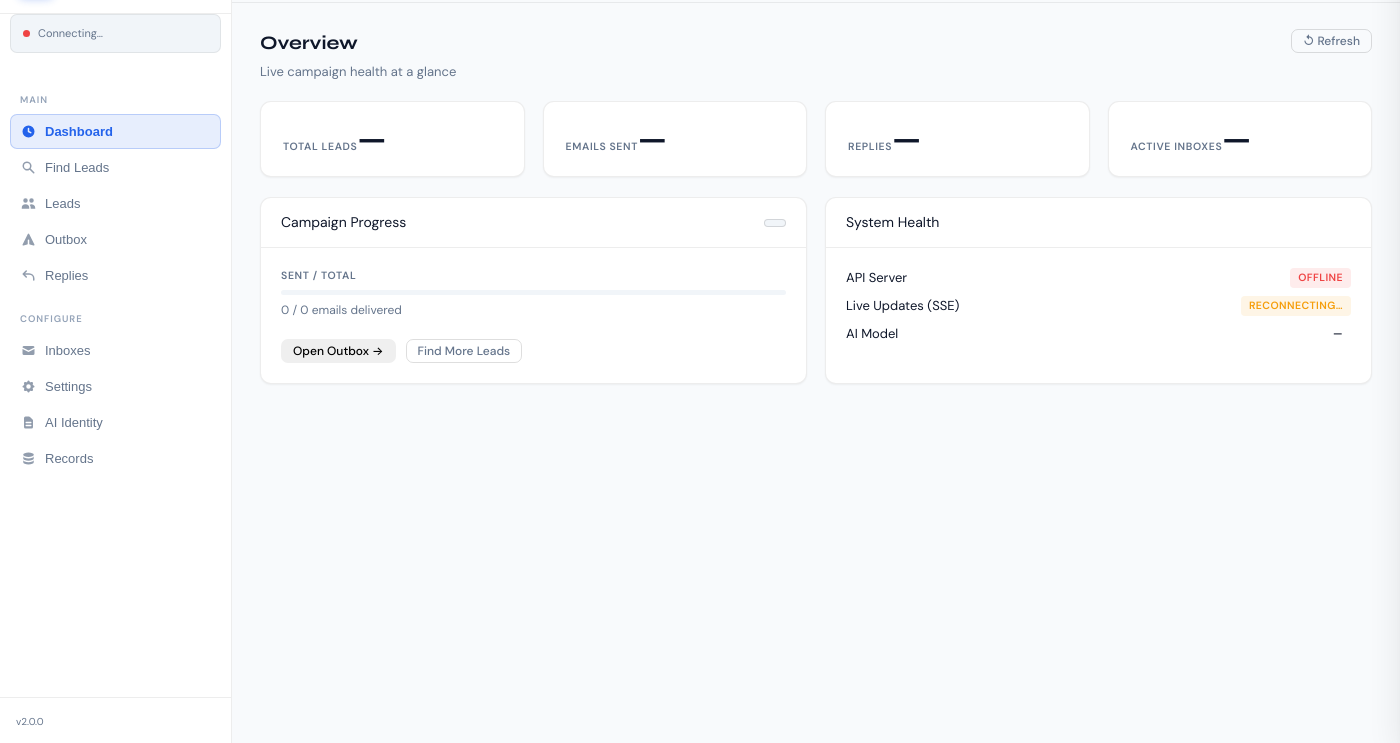
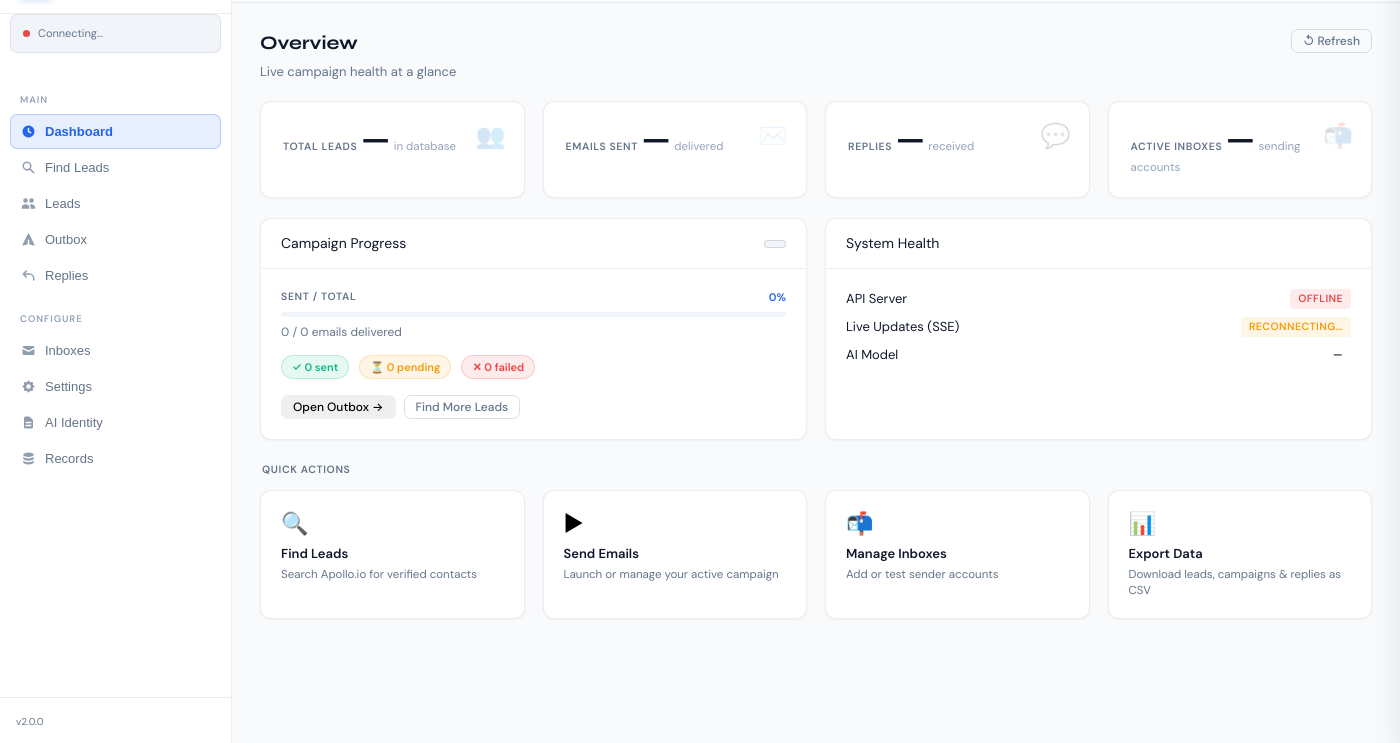
Before and after one commit to Srinivas26k/CyberArcMSP-Email, an Electron app: page ui/index.html in a window 1400 px wide. Shown: the part 57-800 px from the top of the page. Drawn offline with nearby package versions, Linux system fonts and the light colour scheme; no server answers.

Commit message:
feat(dashboard): add icons, breakdown pills and quick-actions section
- Stat cards: emoji watermark icons + contextual dynamic sub-text
  (pending count, reply rate, failed count via dashboard.js)
- Progress panel: percentage label (d-progress-pct) updates live
- Breakdown pills: green/amber/red sent/pending/failed chips with CSS
- Quick Actions: 4-card grid (Find Leads, Send Emails, Manage Inboxes,
  Export Data) filling the empty bottom area of the dashboard
- Add .quick-action and .breakdown-pill CSS component classes

```diff
--- a/ui/css/components.css
+++ b/ui/css/components.css
@@ -574,6 +574,49 @@ tr:hover td      { background: rgba(0,0,0,.018); }
 .info-box--red    { background: var(--danger-bg);    border: 1px solid var(--danger-border);  color: var(--text-2); }
 .info-box a       { color: var(--brand); text-decoration: underline; }
 
+/* ── QUICK ACTION CARDS ───────────────────────────────────── */
+.quick-action {
+  display: flex;
+  flex-direction: column;
+  align-items: flex-start;
+  gap: 5px;
+  padding: 18px 20px;
+  background: var(--surface);
+  border: 1px solid var(--border);
+  border-radius: var(--r);
+  cursor: pointer;
+  text-align: left;
+  font-family: var(--font);
+  transition: border-color var(--t) var(--ease),
+              box-shadow   var(--t) var(--ease),
+              transform    var(--t) var(--ease);
+  box-shadow: var(--shadow-xs);
+  width: 100%;
+}
+.quick-action:hover {
+  border-color: var(--brand-border);
+  box-shadow: var(--shadow-sm);
+  transform: translateY(-2px);
+}
+.quick-action__icon  { font-size: 22px; margin-bottom: 2px; }
+.quick-action__label { font-size: 13px; font-weight: 600; color: var(--text); }
+.quick-action__sub   { font-size: 11.5px; color: var(--muted); line-height: 1.45; }
+
+/* ── CAMPAIGN BREAKDOWN PILLS ──────────────────────────────── */
+.breakdown-pill {
+  display: inline-flex;
+  align-items: center;
+  gap: 4px;
+  font-size: 11px;
+  font-weight: 600;
+  padding: 3px 10px;
+  border-radius: 20px;
+  border: 1px solid;
+}
+.breakdown-pill--sent    { background: var(--success-bg);  border-color: var(--success-border); color: var(--success); }
+.breakdown-pill--pending { background: var(--warning-bg);  border-color: var(--warning-border); color: var(--warning); }
+.breakdown-pill--failed  { background: var(--danger-bg);   border-color: var(--danger-border);  color: var(--danger);  }
+
 /* ── SECTION HEADER ──────────────────────────────────────── */
 .section-header {
   display: flex;
--- a/ui/index.html
+++ b/ui/index.html
@@ -130,21 +130,49 @@
         <button class="btn btn--ghost btn--sm" id="dash-refresh-btn">↺ Refresh</button>
       </div>
       <div class="grid grid--4" style="margin-bottom:20px;">
-        <div class="stat-card"><span class="stat-card__label">Total Leads</span><span class="stat-card__value" id="s-leads">—</span></div>
-        <div class="stat-card"><span class="stat-card__label">Emails Sent</span><span class="stat-card__value" id="s-sent">—</span></div>
-        <div class="stat-card"><span class="stat-card__label">Replies</span><span class="stat-card__value" id="s-replies">—</span></div>
-        <div class="stat-card"><span class="stat-card__label">Active Inboxes</span><span class="stat-card__value" id="s-inboxes">—</span></div>
+        <div class="stat-card">
+          <span class="stat-card__icon">👥</span>
+          <span class="stat-card__label">Total Leads</span>
+          <span class="stat-card__value" id="s-leads">—</span>
+          <span class="stat-card__sub" id="s-leads-sub">in database</span>
+        </div>
+        <div class="stat-card">
+          <span class="stat-card__icon">✉️</span>
+          <span class="stat-card__label">Emails Sent</span>
+          <span class="stat-card__value" id="s-sent">—</span>
+          <span class="stat-card__sub" id="s-sent-sub">delivered</span>
+        </div>
+        <div class="stat-card">
+          <span class="stat-card__icon">💬</span>
+          <span class="stat-card__label">Replies</span>
+          <span class="stat-card__value" id="s-replies">—</span>
+          <span class="stat-card__sub" id="s-replies-sub">received</span>
+        </div>
+        <div class="stat-card">
+          <span class="stat-card__icon">📬</span>
+          <span class="stat-card__label">Active Inboxes</span>
+          <span class="stat-card__value" id="s-inboxes">—</span>
+          <span class="stat-card__sub" id="s-inboxes-sub">sending accounts</span>
+        </div>
       </div>
       <div class="grid grid--2">
         <div class="panel">
           <div class="panel__header"><span>Campaign Progress</span><span class="badge badge--secondary" id="d-pending-badge"></span></div>
           <div class="panel__body">
-            <p class="stat-card__label" style="margin-bottom:6px;">Sent / Total</p>
+            <div style="display:flex;justify-content:space-between;align-items:center;margin-bottom:6px;">
+              <p class="stat-card__label" style="margin:0;">Sent / Total</p>
+              <span id="d-progress-pct" style="font-size:11px;font-weight:700;color:var(--brand);">0%</span>
+            </div>
             <div class="progress-bar"><div class="progress-bar__fill" id="d-progress-fill" style="width:0%"></div></div>
             <p id="d-progress-label" style="font-size:12px;color:var(--muted);margin-top:6px;">0 / 0 emails delivered</p>
-            <div style="margin-top:20px;display:flex;gap:10px;flex-wrap:wrap;">
-              <button class="btn btn--sm" onclick="location.hash='#outbox'">Open Outbox →</button>
-              <button class="btn btn--ghost btn--sm" onclick="location.hash='#search'">Find More Leads</button>
+            <div class="campaign-breakdown" id="d-breakdown" style="display:flex;gap:10px;margin-top:14px;flex-wrap:wrap;">
+              <span class="breakdown-pill breakdown-pill--sent" id="d-br-sent">✓ 0 sent</span>
+              <span class="breakdown-pill breakdown-pill--pending" id="d-br-pending">⏳ 0 pending</span>
+              <span class="breakdown-pill breakdown-pill--failed" id="d-br-failed">✕ 0 failed</span>
+            </div>
+            <div style="margin-top:16px;display:flex;gap:8px;flex-wrap:wrap;">
+              <button class="btn btn--sm" onclick="location.hash='outbox'">Open Outbox →</button>
+              <button class="btn btn--ghost btn--sm" onclick="location.hash='search'">Find More Leads</button>
             </div>
           </div>
         </div>
@@ -155,6 +183,33 @@
             <div class="health-row" style="display:flex;justify-content:space-between;align-items:center;margin-bottom:8px;"><span style="font-size:13px;">Live Updates (SSE)</span><span class="status-badge" id="d-sse-badge">—</span></div>
             <div class="health-row" style="display:flex;justify-content:space-between;align-items:center;"><span style="font-size:13px;">AI Model</span><span class="status-badge" id="d-model-badge">—</span></div>
           </div>
+        </div>
+      </div>
+
+      <!-- Quick Actions -->
+      <div style="margin-top:22px;">
+        <p class="stat-card__label" style="margin-bottom:12px;padding-left:2px;">Quick Actions</p>
+        <div class="grid grid--4">
+          <button class="quick-action" onclick="location.hash='search'">
+            <span class="quick-action__icon">🔍</span>
+            <span class="quick-action__label">Find Leads</span>
+            <span class="quick-action__sub">Search Apollo.io for verified contacts</span>
+          </button>
+          <button class="quick-action" onclick="location.hash='outbox'">
+            <span class="quick-action__icon">▶</span>
+            <span class="quick-action__label">Send Emails</span>
+            <span class="quick-action__sub">Launch or manage your active campaign</span>
+          </button>
+          <button class="quick-action" onclick="location.hash='inboxes'">
+            <span class="quick-action__icon">📬</span>
+            <span class="quick-action__label">Manage Inboxes</span>
+            <span class="quick-action__sub">Add or test sender accounts</span>
+          </button>
+          <button class="quick-action" onclick="location.hash='records'">
+            <span class="quick-action__icon">📊</span>
+            <span class="quick-action__label">Export Data</span>
+            <span class="quick-action__sub">Download leads, campaigns &amp; replies as CSV</span>
+          </button>
         </div>
       </div>
     </div>
--- a/ui/js/pages/dashboard.js
+++ b/ui/js/pages/dashboard.js
@@ -50,15 +50,21 @@ export async function loadStats() {
     _setBadge('inboxes-count-badge', h.active_accounts);
 
     // ── Progress bar ─────────────────────────────────────────
-    const sent   = s.sent        ?? 0;
-    const total  = s.total_leads ?? 0;
-    const failed = s.failed      ?? 0;
-    const pending = s.pending    ?? (total - sent - failed);
-    const pct = total > 0 ? Math.round((sent / total) * 100) : 0;
+    const sent    = s.sent        ?? 0;
+    const total   = s.total_leads ?? 0;
+    const failed  = s.failed      ?? 0;
+    const pending = s.pending     ?? Math.max(0, total - sent - failed);
+    const pct     = total > 0 ? Math.round((sent / total) * 100) : 0;
 
     const fillEl = document.getElementById('d-progress-fill');
     if (fillEl) fillEl.style.width = `${pct}%`;
     setText('d-progress-label', `${sent} / ${total} emails delivered`);
+    setText('d-progress-pct',   `${pct}%`);
+
+    // Breakdown pills
+    setText('d-br-sent',    `✓ ${sent} sent`);
+    setText('d-br-pending', `⏳ ${pending} pending`);
+    setText('d-br-failed',  `✕ ${failed} failed`);
 
     const pendBadge = document.getElementById('d-pending-badge');
     if (pendBadge && pending > 0) {
@@ -67,6 +73,14 @@ export async function loadStats() {
     } else if (pendBadge) {
       pendBadge.style.display = 'none';
     }
+
+    // ── Stat card sub-text ────────────────────────────────────
+    const replied   = s.replied ?? 0;
+    const replyRate = sent > 0 ? Math.round((replied / sent) * 100) : 0;
+    setText('s-leads-sub',   pending > 0 ? `${pending} pending outreach` : 'in database');
+    setText('s-sent-sub',    failed  > 0 ? `${failed} failed` : 'all delivered');
+    setText('s-replies-sub', sent    > 0 ? `${replyRate}% reply rate` : 'no sends yet');
+    setText('s-inboxes-sub', 'sending accounts');
 
     // ── System health panel ──────────────────────────────────
     _setHealthBadge('d-server-badge', 'Online', 'sent');
```
